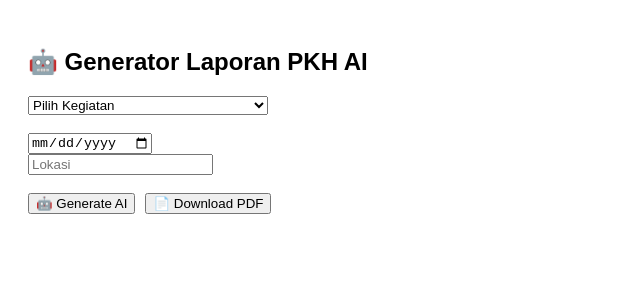
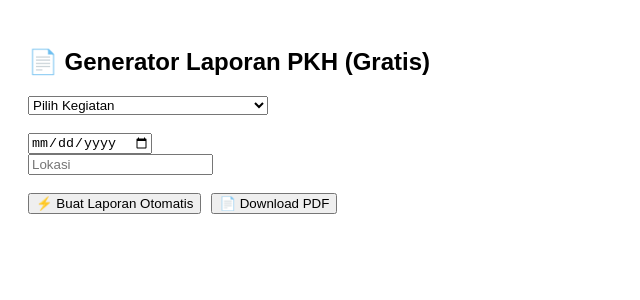
Before and after one commit to azkayaa/laporan-rhk, a React (Vite) app: page / in a window 1280 px wide. Shown: the top 300 px of the page, without its empty margins (0-640 px from the left). Built offline with nearby package versions, Linux system fonts and the light colour scheme.

Commit message:
Update App.jsx

```diff
--- a/src/App.jsx
+++ b/src/App.jsx
@@ -18,47 +18,29 @@ export default function App() {
   const [tanggal, setTanggal] = useState("");
   const [lokasi, setLokasi] = useState("");
   const [isi, setIsi] = useState("");
-  const [loading, setLoading] = useState(false);
 
-  // 🔥 GENERATE AI
-  const generateAI = async () => {
+  // 🔥 GENERATE TANPA AI
+  const generateManual = () => {
     if (!selected) return alert("Pilih kegiatan dulu!");
 
-    setLoading(true);
+    const teks = `
+A. PENDAHULUAN
+Kegiatan ${selected.nama} merupakan bagian dari pelaksanaan Program Keluarga Harapan (PKH) yang bertujuan meningkatkan kesejahteraan masyarakat.
 
-    try {
-      const res = await fetch("/api/ai", {
-        method: "POST",
-        headers: {
-          "Content-Type": "application/json"
-        },
-        body: JSON.stringify({
-          prompt: `
-Buat laporan resmi PKH dengan format:
+B. KEGIATAN
+Kegiatan dilaksanakan pada tanggal ${tanggal || "-"} bertempat di ${lokasi || "-"} dengan melibatkan KPM PKH dan pihak terkait.
 
-A. Pendahuluan
-B. Kegiatan
-C. Hasil
-D. Penutup
+C. HASIL
+Kegiatan berjalan dengan baik dan lancar sesuai dengan ketentuan yang berlaku serta memberikan dampak positif bagi peserta.
 
-Kegiatan: ${selected.nama}
-Tanggal: ${tanggal}
-Lokasi: ${lokasi}
-`
-        })
-      });
+D. PENUTUP
+Demikian laporan ini dibuat sebagai bentuk pertanggungjawaban pelaksanaan kegiatan.
+`;
 
-      const data = await res.json();
-      setIsi(data.result || "Gagal generate");
-
-    } catch (err) {
-      setIsi("Error koneksi");
-    }
-
-    setLoading(false);
+    setIsi(teks);
   };
 
-  // 🔥 DOWNLOAD PDF
+  // 🔥 PDF
   const downloadPDF = () => {
     if (!selected) return alert("Pilih kegiatan dulu!");
 
@@ -80,7 +62,7 @@ Lokasi: ${lokasi}
 
   return (
     <div style={{ padding: 20, fontFamily: "Arial" }}>
-      <h2>🤖 Generator Laporan PKH AI</h2>
+      <h2>📄 Generator Laporan PKH (Gratis)</h2>
 
       <select onChange={(e) => setSelected(kegiatanList[e.target.value])}>
         <option>Pilih Kegiatan</option>
@@ -102,8 +84,8 @@ Lokasi: ${lokasi}
 
       <br /><br />
 
-      <button onClick={generateAI}>
-        {loading ? "Loading..." : "🤖 Generate AI"}
+      <button onClick={generateManual}>
+        ⚡ Buat Laporan Otomatis
       </button>
 
       <button onClick={downloadPDF} style={{ marginLeft: 10 }}>
```
